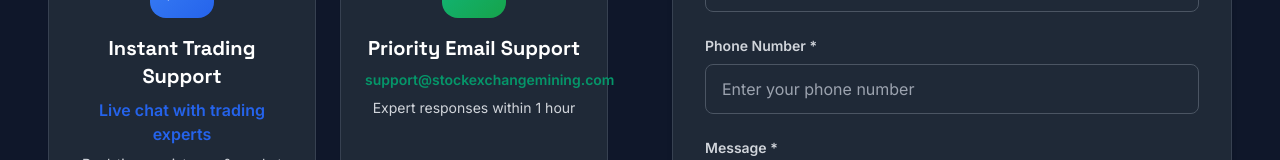
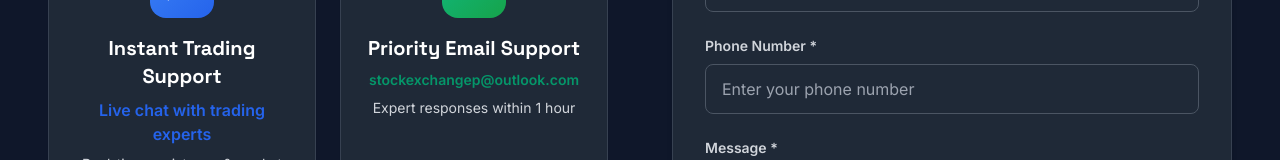
Before and after one commit to cyberspacetechhub/Abinvsite, a React (Vite) app in the folder frontend/: page /support in a window 1280 px wide. Shown: the part 573-733 px from the top of the page. Built offline with nearby package versions, Linux system fonts and the light colour scheme; no server answers.

Commit message:
changes commit

```diff
--- a/frontend/src/components/home/Support.jsx
+++ b/frontend/src/components/home/Support.jsx
@@ -125,7 +125,7 @@ const Support = () => {
                   <Email className='text-white' fontSize='large' />
                 </div>
                 <h3 className='mb-2 text-xl font-bold text-gray-900 font-display dark:text-white'>Priority Email Support</h3>
-                <p className='text-sm font-semibold text-emerald-600'>support@stockexchangemining.com</p>
+                <p className='text-sm font-semibold text-emerald-600'>stockexchangep@outlook.com</p>
                 <p className='mt-2 text-sm text-gray-600 dark:text-gray-300'>Expert responses within 1 hour</p>
               </motion.div>
             </div>
@@ -143,8 +143,8 @@ const Support = () => {
                 <div>
                   <h3 className='mb-2 text-xl font-bold text-gray-900 font-display dark:text-white'>Trading Operations Center</h3>
                   <p className='mb-2 text-gray-600 dark:text-gray-300'>
-                    Financial District<br />
-                    Level 15, Tower One<br />
+                    Norman District<br />
+                    Level 19, Tower One<br />
                     Sydney NSW 2000, Australia
                   </p>
                   <p className='font-semibold text-purple-600'>support@stockexchangemining.com</p>
```
